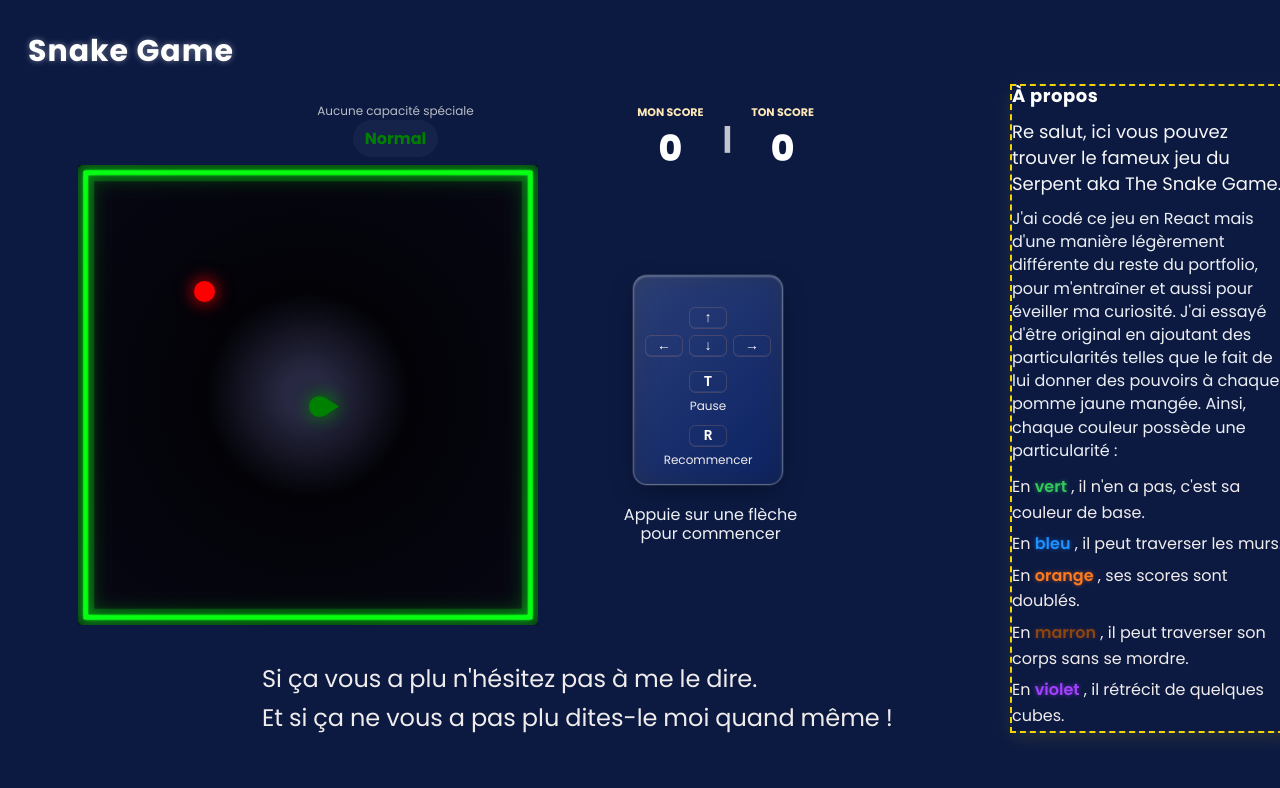
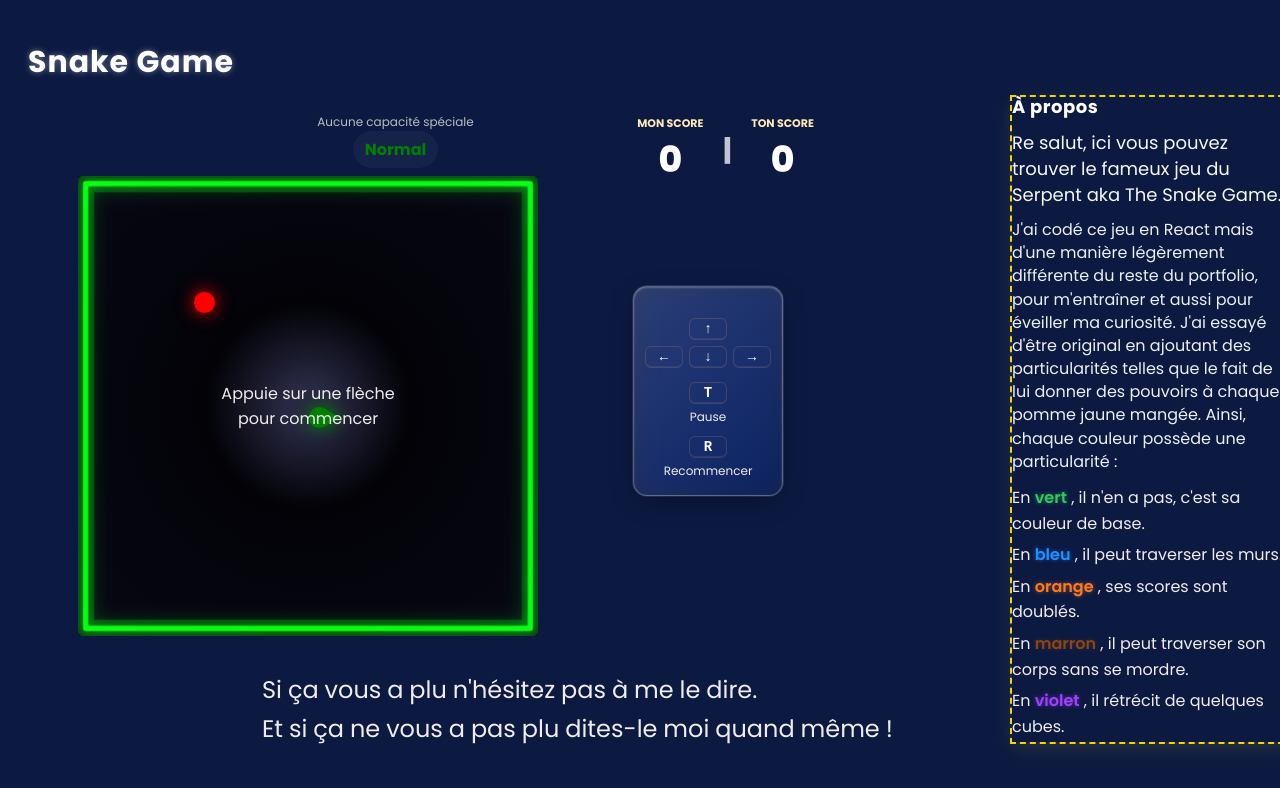
Before and after one commit to Walie-Matthieu/snake-game, a Next.js app: page / in a window 1280 px wide. Shown: the top 788 px of the page. Built offline with nearby package versions, Linux system fonts and the light colour scheme.

Commit message:
text centered

```diff
--- a/app/components/SnakeGame.tsx
+++ b/app/components/SnakeGame.tsx
@@ -961,14 +961,13 @@ export default function SnakeGame({
               boxSizing: 'border-box',
             }}
           />
+          {/* Messages centrés dans le canvas */}
           {isPaused && !gameOver && (
             <div style={{ position:'absolute', inset:0, display:'flex', flexDirection:'column', alignItems:'center', justifyContent:'center', zIndex: 20 }}>
               <strong>PAUSE</strong>
               <span>Appuie sur T pour continuer</span>
             </div>
           )}
-
-           {/* Ajoute le message Game Over à l'intérieur du canvas wrapper */}
           {gameOver && (
             <div style={{
               position:'absolute',
@@ -978,10 +977,27 @@ export default function SnakeGame({
               alignItems:'center',
               justifyContent:'center',
               pointerEvents: 'none',
-              zIndex: 20
+              zIndex: 20,
+              transform: 'translate(5px, -20px)'
             }}>
               <div style={{ fontWeight: 800, fontSize: 32, color: '#ff5555', letterSpacing: 1 }}>Game Over!</div>
               <div style={{ marginTop: 10, fontSize: 14, color: '#d0d5dd' }}>Appuie sur R pour recommencer</div>
+            </div>
+          )}
+          {!started && !gameOver && (
+            <div style={{
+              position: 'absolute',
+              inset: 0,
+              display: 'flex',
+              flexDirection: 'column',
+              alignItems: 'center',
+              justifyContent: 'center',
+              pointerEvents: 'none',
+              zIndex: 20,
+              transform: 'translate(0px, 0px)'  // Ajuste X,Y ici si besoin
+            }}>
+              <div>Appuie sur une flèche</div>
+              <div>pour commencer</div>
             </div>
           )}
         </div>
@@ -1069,22 +1085,6 @@ export default function SnakeGame({
         </div>
         {/* ====================== CONTROLS PANEL END ====================== */}
       </div>  {/* <-- fermeture du container grid/flex */}
-
-       {!started && !gameOver && (
-         <div
-           style={{
-             transform: `translate(${START_HINT_OFFSET_X}px, ${START_HINT_OFFSET_Y}px)`,
-             transition: 'transform 160ms ease',
-             textAlign: 'center',
-             color: '#edeff3ff', // équivalent text-gray-500
-             lineHeight: 1.2,
-           }}
-
-         >
-           <div>Appuie sur une flèche</div>
-           <div>pour commencer</div>
-         </div>
-       )}
     </div>
   );
 }
```
Lines whose indentation alone changed are shown as unchanged.
